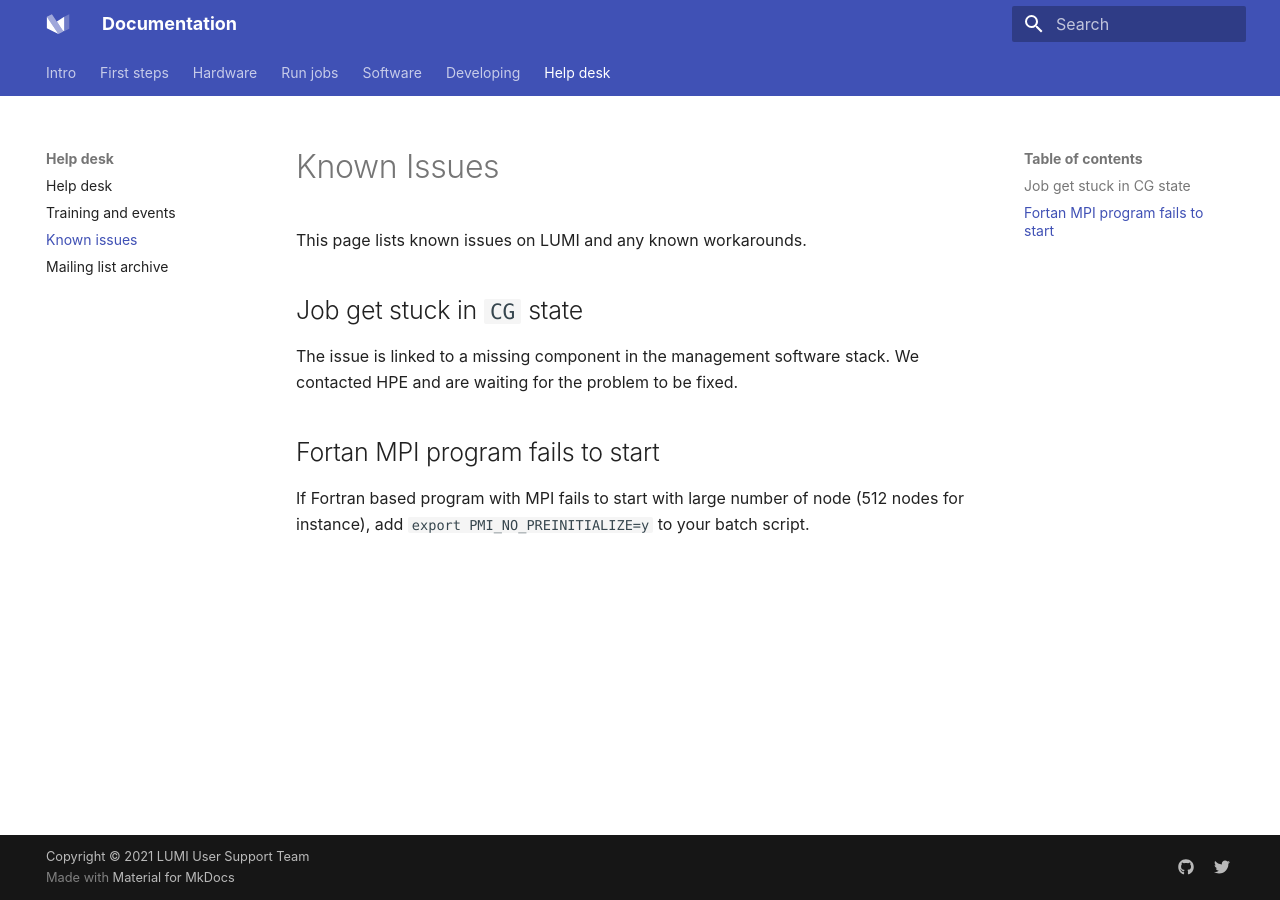
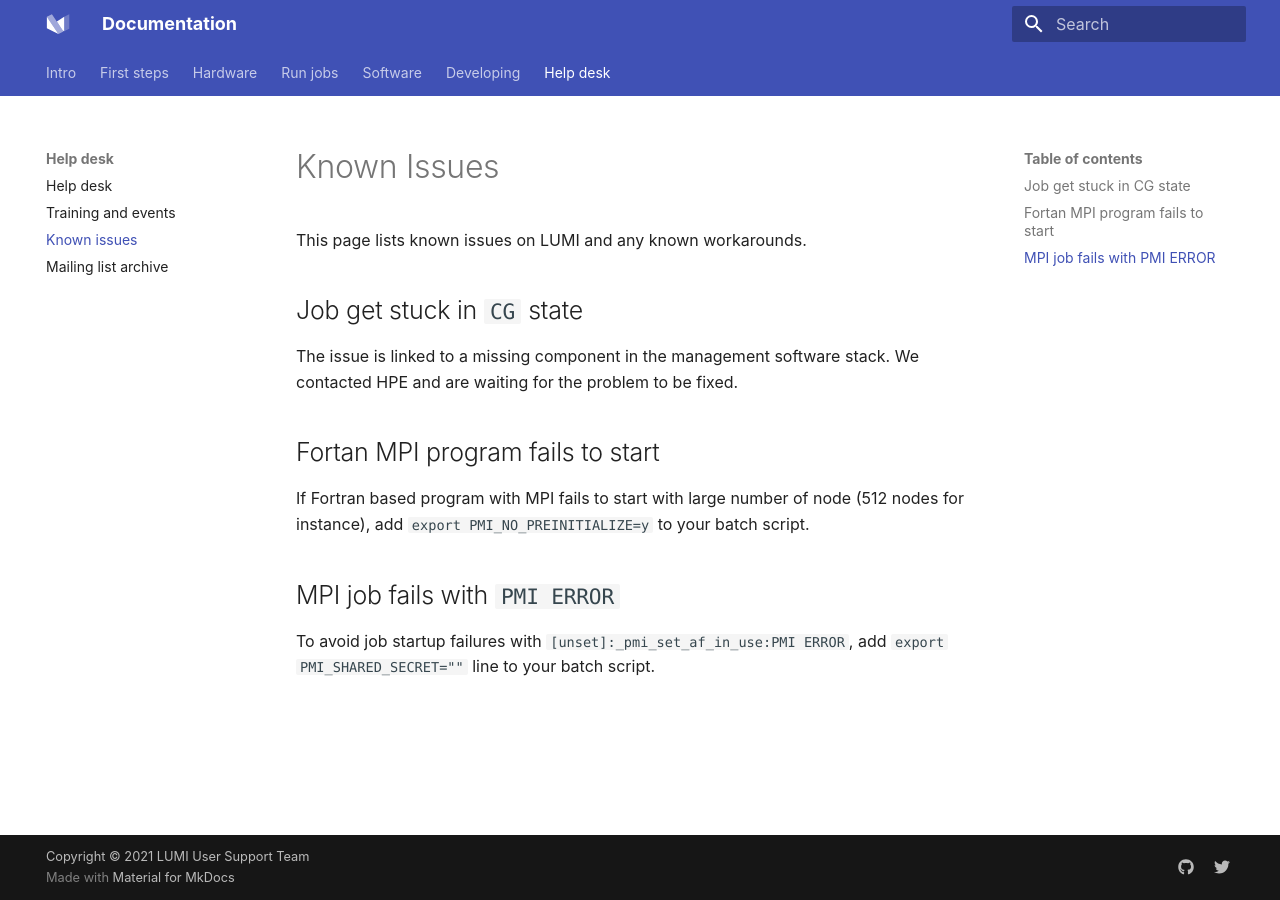
Before and after one commit to Lumi-supercomputer/lumi-userguide, an MkDocs documentation site: the page built from docs/helpdesk/issues.md, in a window 1280 px wide. Built offline with MkDocs 1.6.1 and Material for MkDocs 9.7.7, drawn with Linux system fonts in a browser that asks for light colours.

Commit message:
Job startup PMI_ERROR workaround

```diff
--- a/docs/helpdesk/issues.md
+++ b/docs/helpdesk/issues.md
@@ -16,3 +16,8 @@ We contacted HPE and are waiting for the problem to be fixed.
 
 If Fortran based program with MPI fails to start with large number of node (512
 nodes for instance), add `export PMI_NO_PREINITIALIZE=y` to your batch script.
+
+## MPI job fails with `PMI ERROR`
+
+To avoid job startup failures with `[unset]:_pmi_set_af_in_use:PMI ERROR`, add
+`export PMI_SHARED_SECRET=""` line to your batch script.
```
